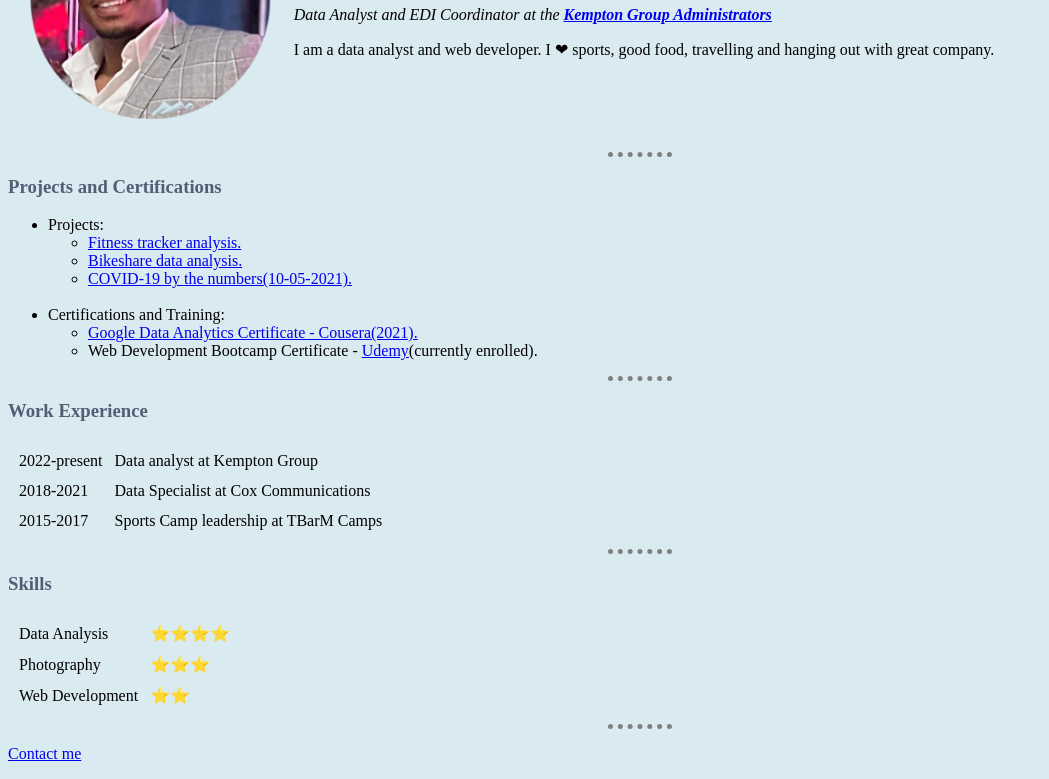
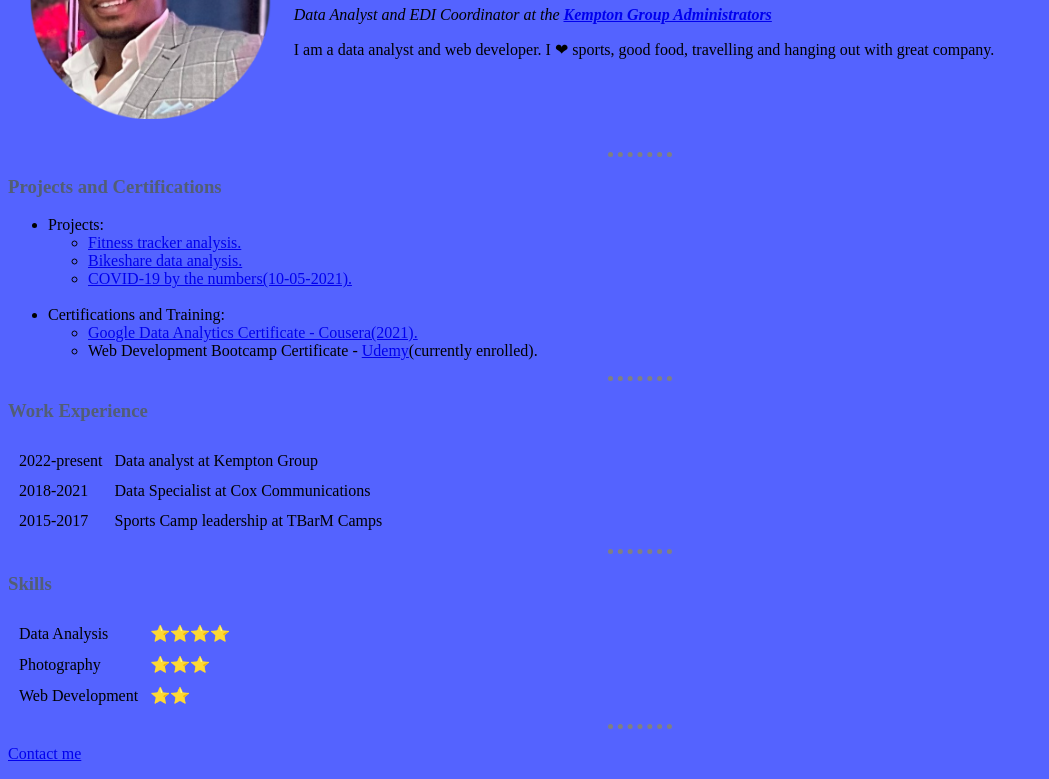
Before and after one commit to udozer/Personal-Site, a plain HTML site: page index.html in a window 1280 px wide. Shown: the part 150-929 px from the top of the page, without its empty margins (0-1049 px from the left). Drawn offline with Linux system fonts and the light colour scheme.

Commit message:
Update style.css
Background color change

```diff
--- a/styles.css
+++ b/styles.css
@@ -1,5 +1,5 @@
 body {
-  background-color: #DAEAF1;
+  background-color: #5463FF;
 }
 
 hr {
```
